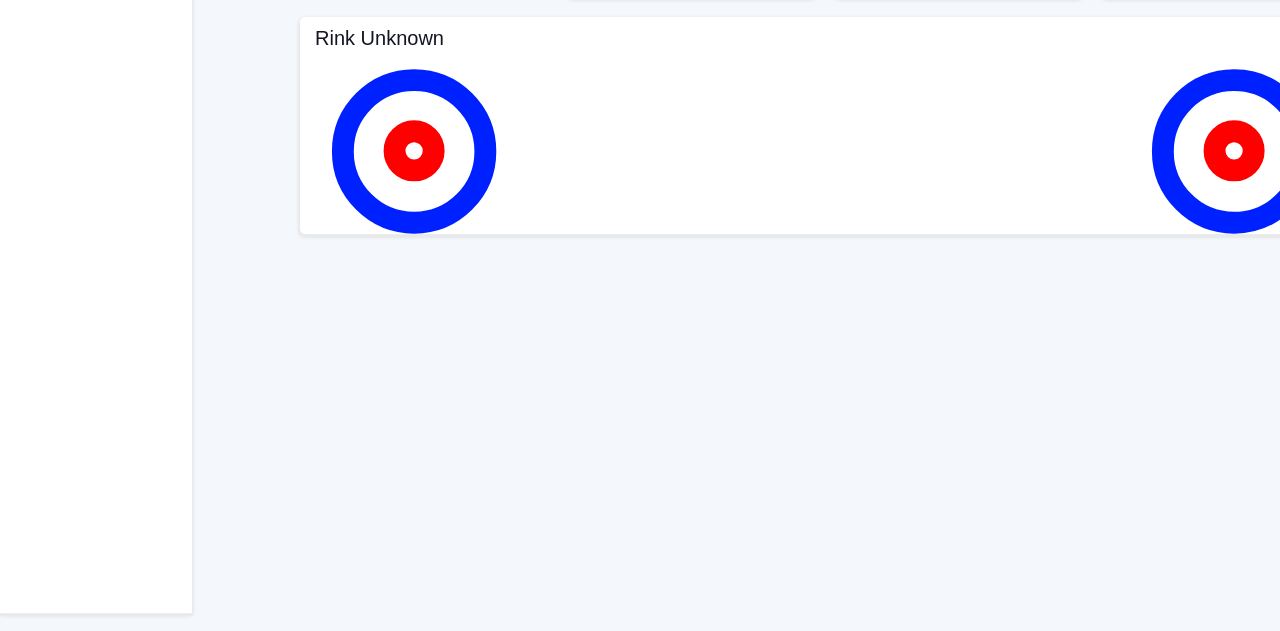
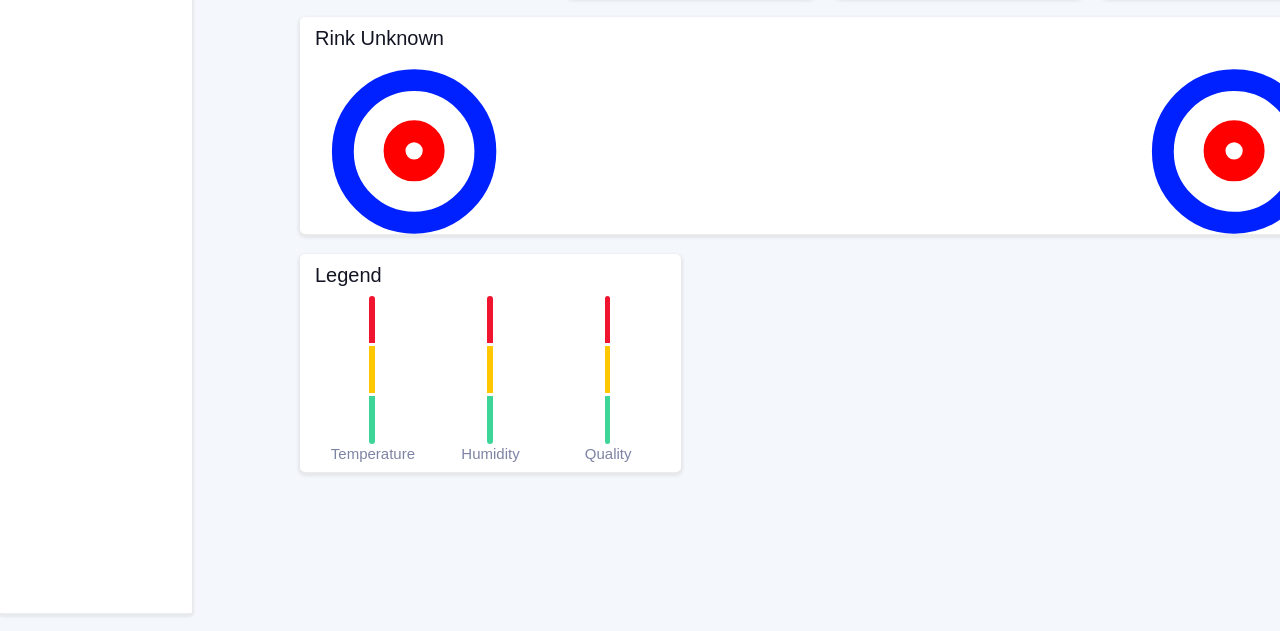
Before and after one commit to emlie/icealyze, a plain HTML site: page index.html in a window 1280 px wide. Shown: the part 259-890 px from the top of the page. Drawn offline with Linux system fonts and the light colour scheme.

Commit message:
added legend

```diff
--- a/index.html
+++ b/index.html
@@ -89,6 +89,15 @@
         </div>
       </div>
 
+      <div class="small-medium-card start-61">
+        <div class="h2">
+          <h2>legend</h2>
+        </div>
+        <div class="legend">
+          <!-- insert legend color codes -->
+        </div>
+      </div>
+
     </main>
 
   <script src="script.js"></script>
--- a/script.js
+++ b/script.js
@@ -6,13 +6,7 @@ let rinkNameH2 = document.getElementById('rinkNameH2');
 let avgTemp = document.getElementById('avgTemp');
 let avgHumidity = document.getElementById('avgHumidity');
 let avgQuality= document.getElementById('avgQuality');
-
-// Get and define data
-let rinkNames = [
-  'A',
-  'B',
-  'C'
-];
+let legend = document.getElementsByClassName('legend')[0];
 
 let rinkData = [
   {
@@ -35,6 +29,27 @@ let rinkData = [
   },
 ];
 
+const legendData = [
+  {
+    name: 'temperature',
+    low: 'var(--main-green)',
+    mid: 'var(--main-yellow)',
+    high: 'var(--main-red)',
+  },
+  {
+    name: 'humidity',
+    low: 'var(--main-green)',
+    mid: 'var(--main-yellow)',
+    high: 'var(--main-red)',
+  },
+  {
+    name: 'quality',
+    low: 'var(--main-green)',
+    mid: 'var(--main-yellow)',
+    high: 'var(--main-red)',
+  },
+];
+
 // Show rink names in the select menu
 function loadData() {
   rinkData.forEach(rink => {
@@ -42,6 +57,20 @@ function loadData() {
     <option value="${rink.name}">
       Rink ${rink.name}
     </option>
+    `;
+  });
+}
+
+// Show legend data
+function loadLegend() {
+  legendData.forEach(data => {
+    legend.innerHTML += `
+    <div class="legend-data">
+      <div class="bar top-bar" style="background:${data.high}"></div>
+      <div class="bar" style="background:${data.mid}"></div>
+      <div class="bar bottom-bar" style="background:${data.low}"></div>
+      <h3 class="center">${data.name}</h3>
+    </div>
     `;
   });
 }
@@ -74,4 +103,5 @@ function selectRink(event) {
 
 // Run functions
 loadData();
+loadLegend();
 selRink.onclick = selectRink;
--- a/style.css
+++ b/style.css
@@ -9,6 +9,7 @@
     --dark-blue: #131523;
     --main-red: #F0142F;
     --main-green: #3DD598;
+    --main-yellow: #FFC700;
     --gray: #7E84A3;
     --black: #000;
     --white: #FFF;
@@ -414,6 +415,74 @@ h3 {
   width: calc(var(--space)*20);
 }
 
+.small-medium-card {
+  width: 100%;
+  height: 100%;
+  padding: calc(var(--space)*1)
+           calc(var(--space)*1.5);
+
+  border: none;
+  border-radius: calc(var(--space)*0.5);
+  box-shadow: var(--smooth-light-shadow);
+  background: var(--white);
+
+  display: flex;
+  flex-flow: column;
+  align-items: flex-start;
+  align-content: flex-start;
+  justify-content: space-between;
+}
+
+.legend {
+  width: 100%;
+  height: 85%;
+
+  border: 0 solid cyan;
+
+  display: flex;
+  flex-flow: row;
+  align-items: flex-start;
+  align-content: flex-start;
+  justify-content: space-between;
+}
+
+.legend-data {
+  width: 33%;
+  height: 100%;
+
+  border: 0 solid green;
+
+  display: flex;
+  flex-flow: column;
+  align-items: space-between;
+  align-content: space-between;
+  justify-content: space-between;
+}
+
+.center {
+  text-align: center;
+}
+
+.bar {
+  width: 5%;
+  height: 33%;
+  margin: calc(var(--space)*0.15) 47%;
+}
+
+.top-bar {
+  border-radius: calc(var(--space)*0.5)
+                 calc(var(--space)*0.5)
+                 0
+                 0;
+}
+
+.bottom-bar {
+  border-radius: 0
+                 0
+                 calc(var(--space)*0.5)
+                 calc(var(--space)*0.5);
+}
+
 .start-23 {
   grid-area: 2 / 3 / span 1 / span 2;
 
@@ -437,3 +506,9 @@ h3 {
 
   border: 0 solid cyan;
 }
+
+.start-61 {
+  grid-area: 6 / 1 / span 3 / span 3;
+
+  border: 0 solid cyan;
+}
```
